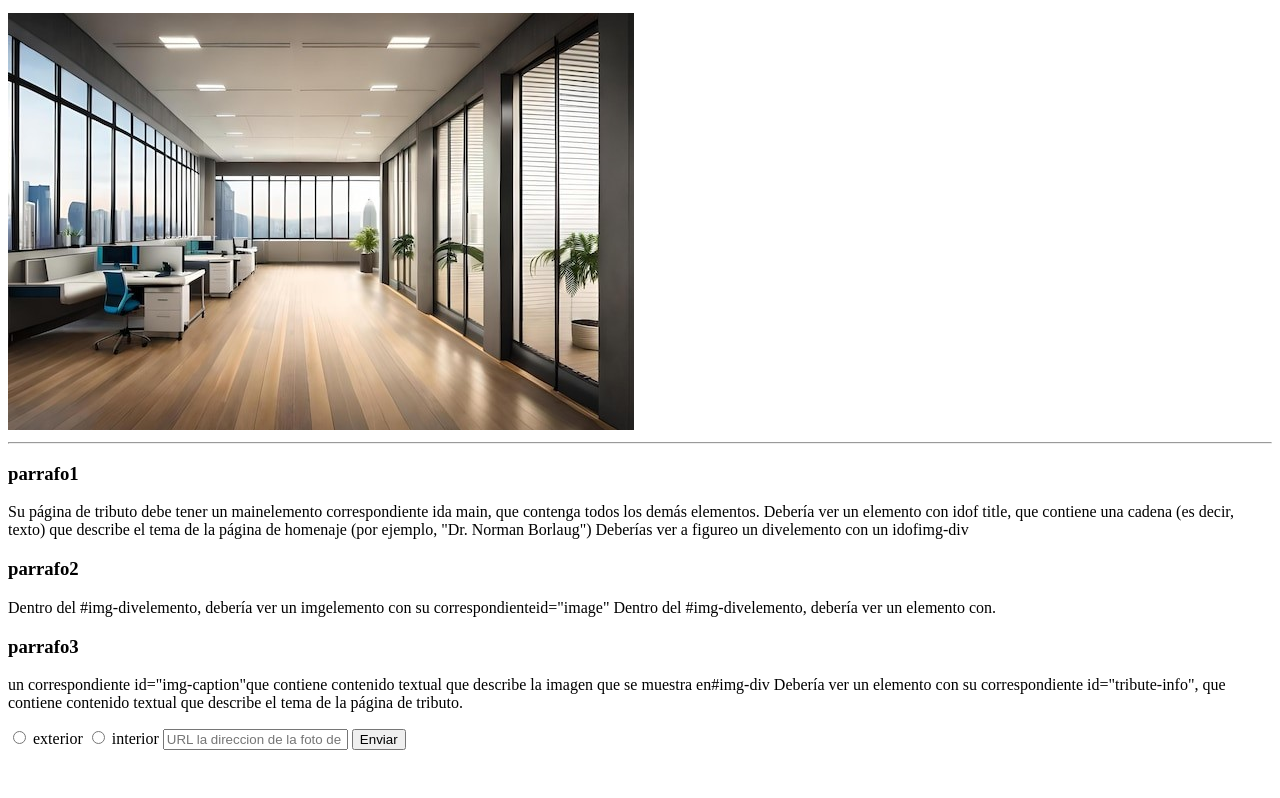
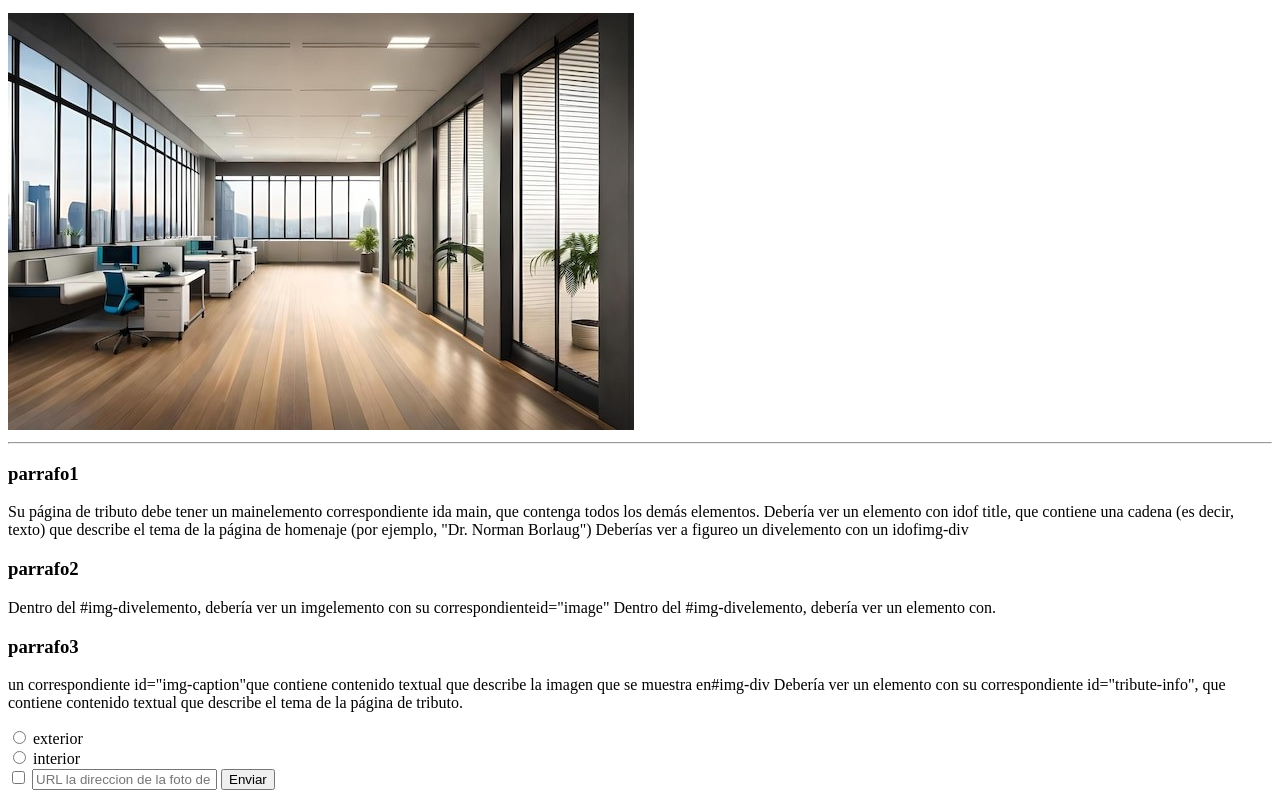
Before and after one commit to diego-novoa/Html-css-Practicas, a plain HTML site: page index.html in a window 1280 px wide. Shown: the part 700-1498 px from the top of the page. Before the commit the page ends 1458 px from the top, so only its background shows below. Drawn offline with Linux system fonts and the light colour scheme.

Commit message:
actulizar

```diff
--- a/index.html
+++ b/index.html
@@ -54,8 +54,11 @@ id="tribute-info", que contiene contenido textual que describe
 el tema de la página de tributo.</p>
 
         <form= action="/enviar-respuesta">
-          <label for="exterior"><input id="exterior" type="radio" name="interior-exterior"> exterior </label>
-          <label for="interior"><input id="interior" type="radio" name="interior-exterior"> interior </label>
+          <label for="exterior"><input id="exterior" type="radio" name="interior-exterior"> exterior </label><br>
+
+          <label for="interior"><input id="interior" type="radio" name="interior-exterior"> interior </label><br>
+
+          <input type="checkbox">
 
           <input type="text" placeholder="URL la direccion de la foto de tu gato" required>
           <button type="submit">Enviar</button>
```
